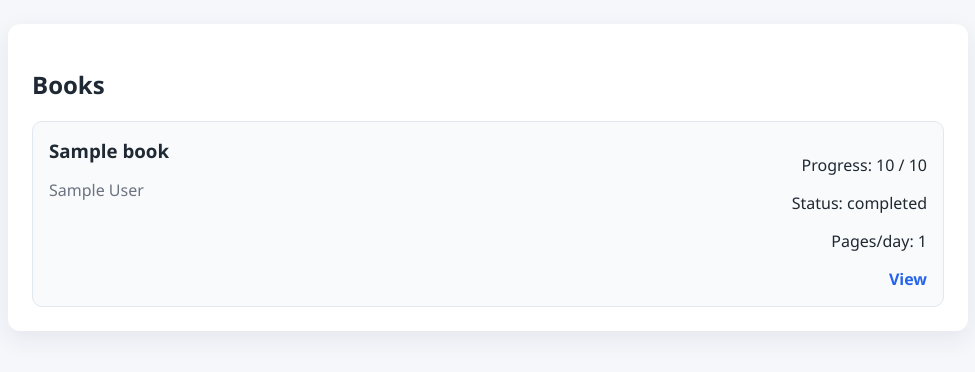
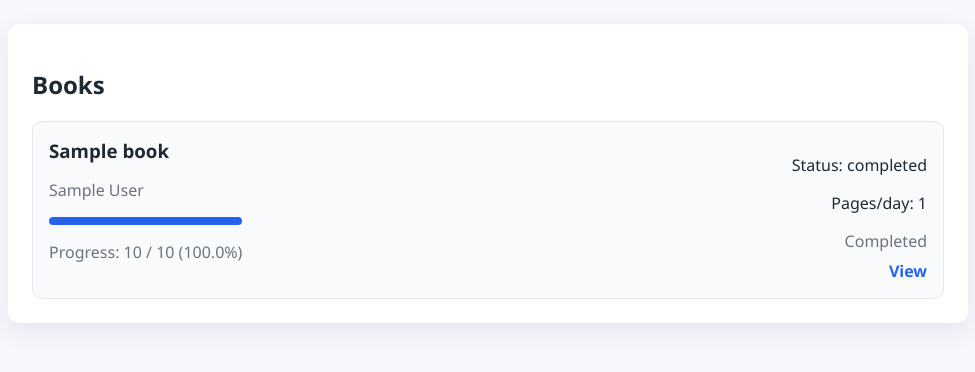
Before and after one commit to crogger62/DailyLitRedux, a Flask app: page / in a window 1280 px wide. Shown: the part 113-485 px from the top of the page, without its empty margins (152-1127 px from the left). Run offline with Flask 3, Linux system fonts and the light colour scheme; tables that the repository leaves empty hold one stand-in row (values such as "Sample post"); parts of the project's set-up code (start-up, migrations or seed data) failed here and were passed over.

Commit message:
Load env and add dashboard progress/actions

```diff
--- a/config.py
+++ b/config.py
@@ -1,5 +1,10 @@
 import os
 from datetime import time
+
+from dotenv import load_dotenv
+
+
+load_dotenv()
 
 
 class Config:
--- a/static/style.css
+++ b/static/style.css
@@ -144,6 +144,26 @@ button:hover {
   font-weight: 600;
 }
 
+.book-actions {
+  display: flex;
+  justify-content: flex-end;
+  gap: 0.5rem;
+  margin: 0.5rem 0;
+}
+
+.progress {
+  height: 8px;
+  background: #e5e7eb;
+  border-radius: 999px;
+  overflow: hidden;
+  margin: 0.5rem 0;
+}
+
+.progress-fill {
+  height: 100%;
+  background: #2563eb;
+}
+
 .history-table {
   width: 100%;
   border-collapse: collapse;
--- a/templates/index.html
+++ b/templates/index.html
@@ -15,11 +15,30 @@
             <div>
               <h3>{{ book.title }}</h3>
               <p class="muted">{{ book.author or 'Unknown author' }}</p>
+              {% set percent = (book.current_page / book.total_pages * 100) if book.total_pages else 0 %}
+              <div class="progress">
+                <div class="progress-fill" style="width: {{ percent }}%"></div>
+              </div>
+              <p class="muted">Progress: {{ book.current_page }} / {{ book.total_pages }} ({{ percent|round(0) }}%)</p>
             </div>
             <div class="book-meta">
-              <p>Progress: {{ book.current_page }} / {{ book.total_pages }}</p>
               <p>Status: {{ book.status }}</p>
               <p>Pages/day: {{ book.pages_per_day }}</p>
+              <div class="book-actions">
+                {% if book.status == 'active' %}
+                  <form method="post" action="{{ url_for('book_status', book_id=book.id) }}">
+                    <input type="hidden" name="status" value="paused" />
+                    <button type="submit">Pause</button>
+                  </form>
+                {% elif book.status == 'paused' %}
+                  <form method="post" action="{{ url_for('book_status', book_id=book.id) }}">
+                    <input type="hidden" name="status" value="active" />
+                    <button type="submit">Resume</button>
+                  </form>
+                {% else %}
+                  <span class="muted">Completed</span>
+                {% endif %}
+              </div>
               <a href="{{ url_for('book_detail', book_id=book.id) }}">View</a>
             </div>
           </div>
```
